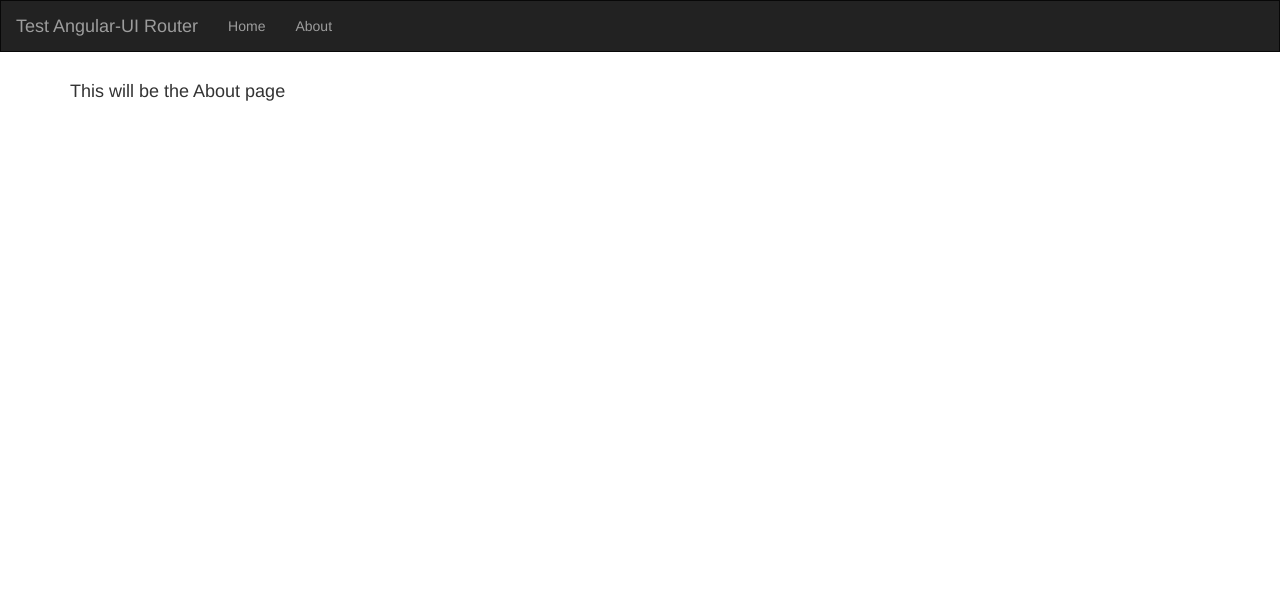
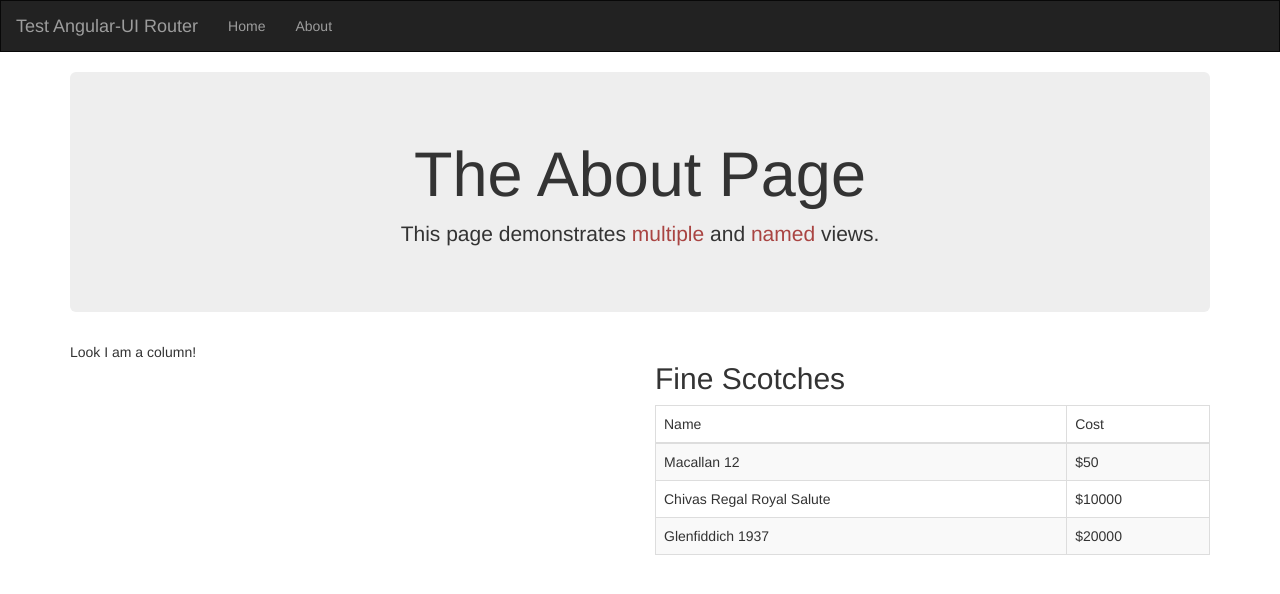
Before and after one commit to Bondifrench/angularUI-Router, a website: page public/index.html at #!/about in a window 1280 px wide. Drawn offline with nearby package versions, Linux system fonts and the light colour scheme; some packages are replaced by stand-ins of ours.

Commit message:
Adding multiple views and named views

```diff
--- a/public/js/app.js
+++ b/public/js/app.js
@@ -22,7 +22,31 @@ myApp.config(['$stateProvider', '$urlRouterProvider', function ($stateProvider,
 		})
 		.state('about', {
 			url: '/about',
-			templateUrl:'./partials/partial-about.html'
+			views: {
+				'':{templateUrl: './partials/partial-about.html'},
+				'columnOne@about':{template:'Look I am a column!'},
+				'columnTwo@about': {
+					templateUrl : './partials/table-data.html',
+					controller: 'scotchCtrl'
+				}
+			}
 		});
+	}]);
+myApp.controller('scotchCtrl', ['$scope', function($scope){
+	$scope.message = 'test';
+	$scope.scotches = [
+	{
+		name: 'Macallan 12',
+		price: 50
+	},
+	{
+		name: 'Chivas Regal Royal Salute',
+		price: 10000
+	},
+	{
+		name: 'Glenfiddich 1937',
+		price: 20000
+	}
+	];
 
 }]);
--- a/public/partials/partial-about.html
+++ b/public/partials/partial-about.html
@@ -1,10 +1,12 @@
-<!doctype html>
-<html lang="en">
-<head>
-	<meta charset="UTF-8">
-	<title>About Page</title>
-</head>
-<body>
-	<h4>This will be the About page</h4>
-</body>
-</html>
+<div class="jumbotron text-center">
+	<h1>The About Page</h1>
+	<p>This page demonstrates <span class="text-danger">multiple</span> and <span class="text-danger">named</span> views.</p>
+</div>
+<div class="row">
+	<div class="col-sm-6">
+		<div ui-view="columnOne"></div>
+	</div>
+	<div class="col-sm-6">
+		<div ui-view="columnTwo"></div>
+	</div>
+</div>
--- /dev/null
+++ b/public/partials/table-data.html
@@ -0,0 +1,15 @@
+<h2>Fine Scotches</h2>
+<table class="table table-over table-striped table-bordered">
+	<thead>
+		<tr>
+			<td>Name</td>
+			<td>Cost</td>
+		</tr>
+	</thead>
+	<tbody>
+		<tr ng-repeat="scotch in scotches">
+			<td>{{scotch.name}}</td>
+			<td>${{scotch.price}}</td>
+		</tr>
+	</tbody>
+</table>
```
